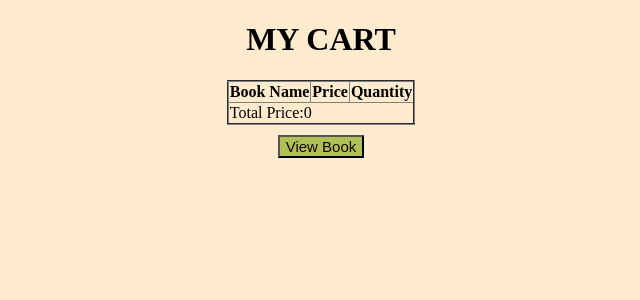
After one commit to VYSHNAV-PR/Django-Baseproject, a Django app: page /viewcart/ in a window 1280 px wide. The commit adds this page. Shown: the top 300 px of the page, without its empty margins (319-959 px from the left). Run offline with Django 5.2, Linux system fonts and the light colour scheme; a user stored in the database is signed in; data comes from the database, SQL or seed files in the repository; both versions use the stored data as it was after the commit.

Commit message:
cart completed

```diff
--- a/mysite/myapp/templates/viewbook.html
+++ b/mysite/myapp/templates/viewbook.html
@@ -53,6 +53,7 @@
                 <td>{{i.pub_date}}</td>
                 <td>{{i.description}}</td>
                 <td><a href="{% url 'updatebook' i.id%}" style="text-decoration:none;color:black;">✎</a>
+                    <a href="{% url 'addtocart' i.id%}" style="text-decoration:none;color:black;">🛒</a>
                     <form action="{% url 'deletebook' i.id %}" method="POST" style="display: inline;"
                         onsubmit="return confirm('Are you sure you want to delete this book?');">
                         {% csrf_token %}
@@ -66,6 +67,7 @@
         </table><br><br>
         <button><a href="{% url 'addbook'%}">Add Book</a></button>
         <button><a href="{% url 'logout'%}">Logout</a></button>
+         <button><a href="{% url 'viewcart'%}">Show Cart</a></button>
     </center>
 </body>
 
--- /dev/null
+++ b/mysite/myapp/templates/viewcart.html
@@ -0,0 +1,48 @@
+<!DOCTYPE html>
+<html lang="en">
+
+<head>
+    <meta charset="UTF-8">
+    <meta name="viewport" content="width=device-width, initial-scale=1.0">
+    <title>Document</title>
+    <style>
+         body {
+            background-color: blanchedalmond;
+        }
+         button {
+            background-color: rgb(175, 193, 85);
+            font-size: 15px;
+            margin-top: 10px;
+        }
+
+        button a {
+            text-decoration: none;
+            color: rgb(17, 5, 5);
+        }
+    </style>
+</head>
+
+<body>
+    <center>
+        <h1>MY CART</h1>
+        <table border="2" style="border-collapse: collapse;">
+            <tr>
+                <th>Book Name</th>
+                <th>Price</th>
+                <th>Quantity</th>
+            </tr>
+            {% for i in cart%}
+            <tr>
+                <td>{{i.book.title}}</td>
+                <td>{{i.book.price}}</td>
+                <td>{{i.quantity}}</td>
+
+            </tr>
+            {% endfor%}
+           <td colspan="3">Total Price:{{total_price}}</td>
+        </table>
+         <button><a href="{% url 'viewbook'%}">View Book</a></button>
+    </center>
+</body>
+
+</html>
--- a/mysite/myapp/urls.py
+++ b/mysite/myapp/urls.py
@@ -10,6 +10,8 @@ urlpatterns = [
     path('deletebook/<int:id>',views.deletebook,name='deletebook'),
     path('register/',views.register,name='register'),
     path('login/',views.login_form,name='login'),
-    path('logout/',views.logout_form,name='logout')
+    path('logout/',views.logout_form,name='logout'),
+    path('viewcart/',views.view_cart,name='viewcart'),
+    path('add_to_cart/<int:book_id>',views.add_to_cart,name='addtocart')
 
 ]
--- a/mysite/myapp/views.py
+++ b/mysite/myapp/views.py
@@ -1,6 +1,6 @@
 from django.shortcuts import render,redirect
 # from django.http import HttpResponse
-from .models import Book
+from .models import Book,Cart
 from .forms import BookForm,UserRegisterForm,UserLoginForm
 from django.contrib.auth import login,logout
 from django.contrib.auth.decorators import login_required
@@ -30,7 +30,7 @@ def addbook(request):
       book.save()
       return redirect('viewbook')
    return render(request,'addbook.html',{'abc':book})
-# Create your views here.
+# Create your views here
 @login_required
 def updatebook(request,id):
    book=Book.objects.get(id=id)
@@ -61,3 +61,17 @@ def login_form(request):
 def logout_form(request):
    logout(request)
    return redirect('login')
+def view_cart(request):
+   cart_item=Cart.objects.filter(user=request.user)
+   total_price=0
+   for item in cart_item:
+      total_price+=item.book.price*item.quantity
+   return render(request,'viewcart.html',{"cart":cart_item,"total_price":total_price})
+
+def add_to_cart(request,book_id):
+   book=Book.objects.get(id=book_id)
+   cart_item,created=Cart.objects.get_or_create(user=request.user,book=book)
+   if not created:
+      cart_item.quantity+=1
+      cart_item.save()
+   return redirect('viewcart')
```
Also changed, not shown: mysite/myapp/models.py (+6 -1 lines), mysite/db.sqlite3, mysite/myapp/migrations/0003_cart.py (added).
